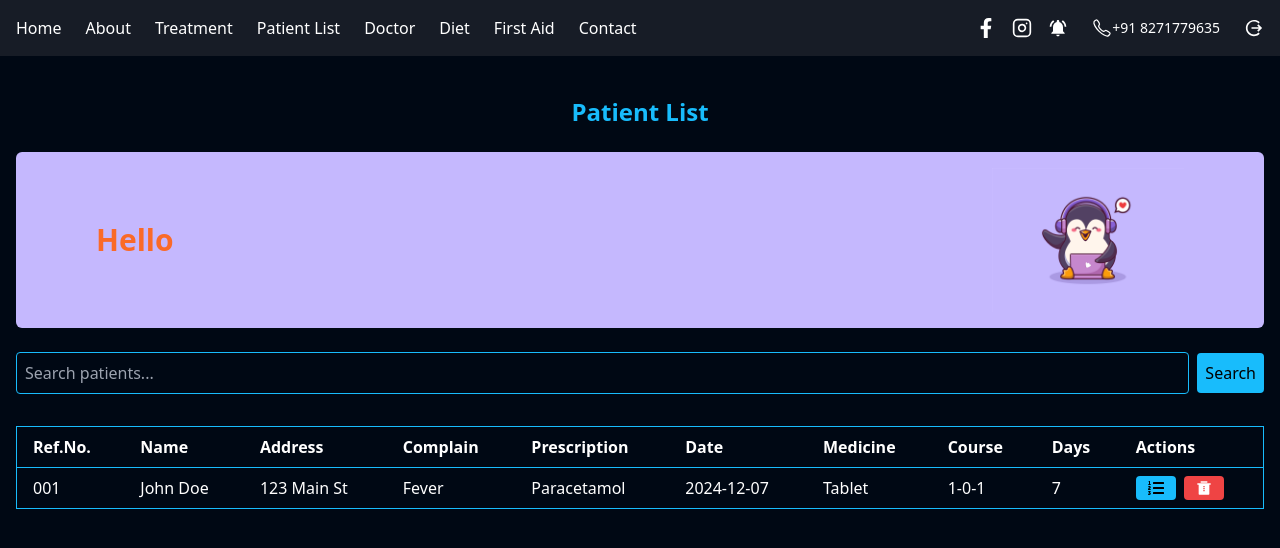
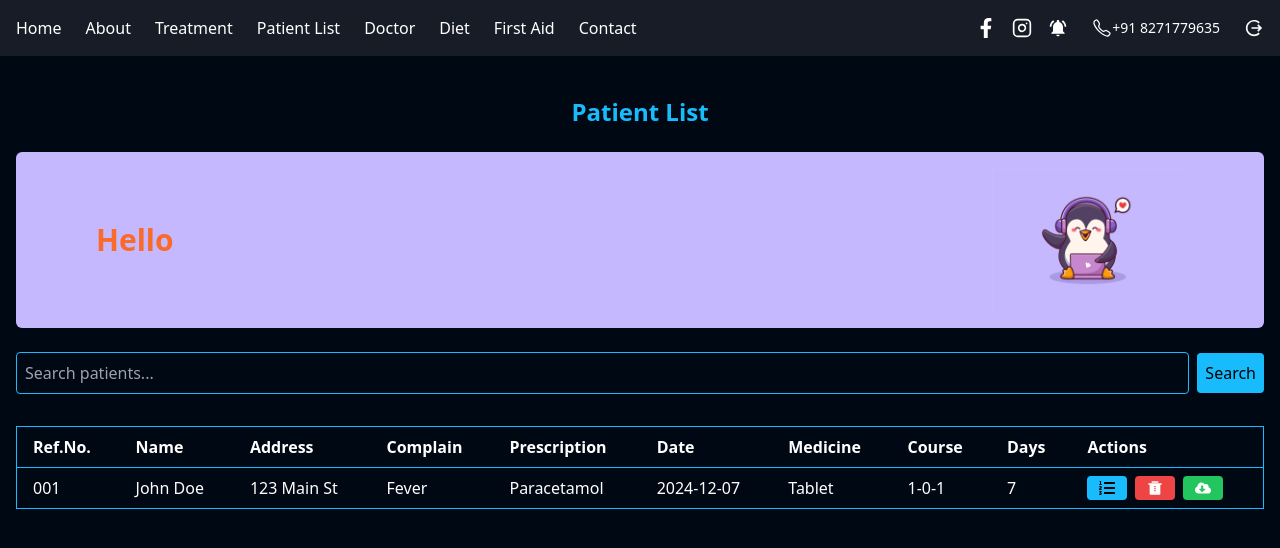
Before and after one commit to Vijaysharmagpj/Doctor, a React (Create React App) app: page /patientlist in a window 1280 px wide. Shown: the top 548 px of the page. Built offline with nearby package versions, Linux system fonts and the light colour scheme; the HTML template or start-up script is replaced by a standard one.

Commit message:
Changes in UI

```diff
--- a/src/Components/PatientList.js
+++ b/src/Components/PatientList.js
@@ -3,6 +3,7 @@
 import Navbar from "./Navbar";
 import { FaListOl } from "react-icons/fa";
 import { RiDeleteBin3Fill } from "react-icons/ri";
+import { FaCloudDownloadAlt } from "react-icons/fa";
 
 const PatientList = () => {
   const [isModalOpen, setIsModalOpen] = useState(false);
@@ -81,6 +82,9 @@
                   </button>
                   <button className="bg-red-500 text-white px-3 py-1 rounded hover:bg-red-700">
                     <RiDeleteBin3Fill />
+                  </button>
+                  <button className="bg-green-500 text-white px-3 py-1 rounded hover:bg-green-700">
+                    <FaCloudDownloadAlt />
                   </button>
                 </td>
               </tr>
--- a/src/Routes/PathRouter.js
+++ b/src/Routes/PathRouter.js
@@ -6,7 +6,6 @@
 import Diet from "../Components/Diet";
 import First_aid from "../Components/Firstaid";
 import Contact from "../Components/Contact";
-import Treatment from "../Components/Treatment";
 import LoginForm from "../LoginLogout/LoginForm"
 import SignupForm from "../LoginLogout/SignupForm";
 import BookAppointment from "../Components/BookAppointment";
@@ -21,7 +20,6 @@
       <Routes>
         <Route path="/home" element={<Home />} />
         <Route path="/about" element={<About />} />
-        <Route path="/treatment" element={<Treatment />} />
         <Route path="/doctor" element={<Doctor />} />
         <Route path="/diet" element={<Diet />} />
         <Route path="/firstaid" element={<First_aid />} />
```
